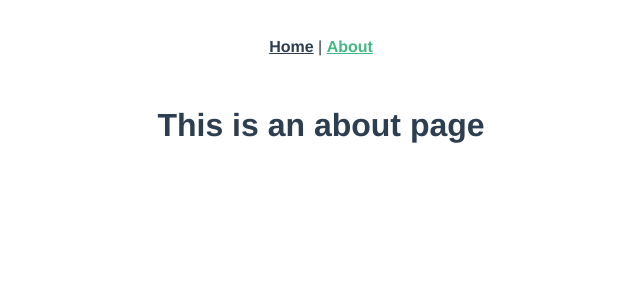
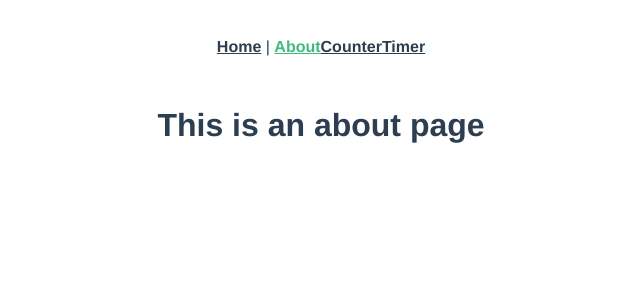
Before and after one commit to davidsteltz/squad-goals, a Vue app: page /about in a window 1280 px wide. Shown: the top 300 px of the page, without its empty margins (319-959 px from the left). Built offline with nearby package versions, Linux system fonts and the light colour scheme.

Commit message:
New routes and nav links

```diff
--- a/src/App.vue
+++ b/src/App.vue
@@ -3,6 +3,8 @@
     <div id="nav">
       <router-link to="/">Home</router-link> |
       <router-link to="/about">About</router-link>
+      <router-link to="/counter">Counter</router-link>
+      <router-link to="/timer">Timer</router-link>
     </div>
     <router-view/>
   </div>
--- a/src/router.js
+++ b/src/router.js
@@ -20,6 +20,16 @@ export default new Router({
       // this generates a separate chunk (about.[hash].js) for this route
       // which is lazy-loaded when the route is visited.
       component: () => import(/* webpackChunkName: "about" */ './views/About.vue')
+    },
+    {
+      path: '/Counter',
+      name: 'counter',
+      component: () => import(/* webpackChunkName: "about" */ './views/Counter.vue')
+    },
+    {
+      path: '/Timer',
+      name: 'timer',
+      component: () => import(/* webpackChunkName: "about" */ './views/Timer.vue')
     }
   ]
 })
```
